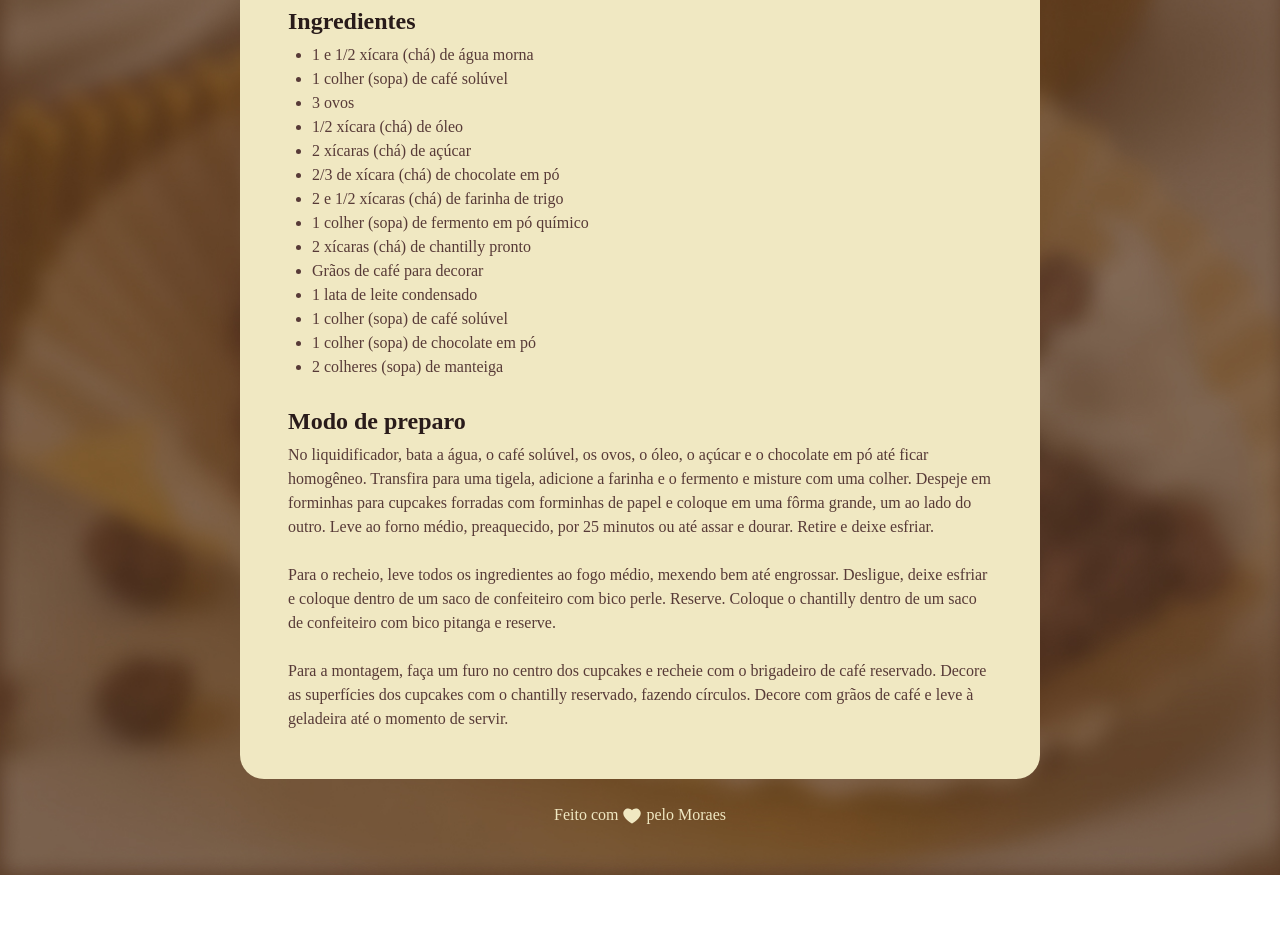
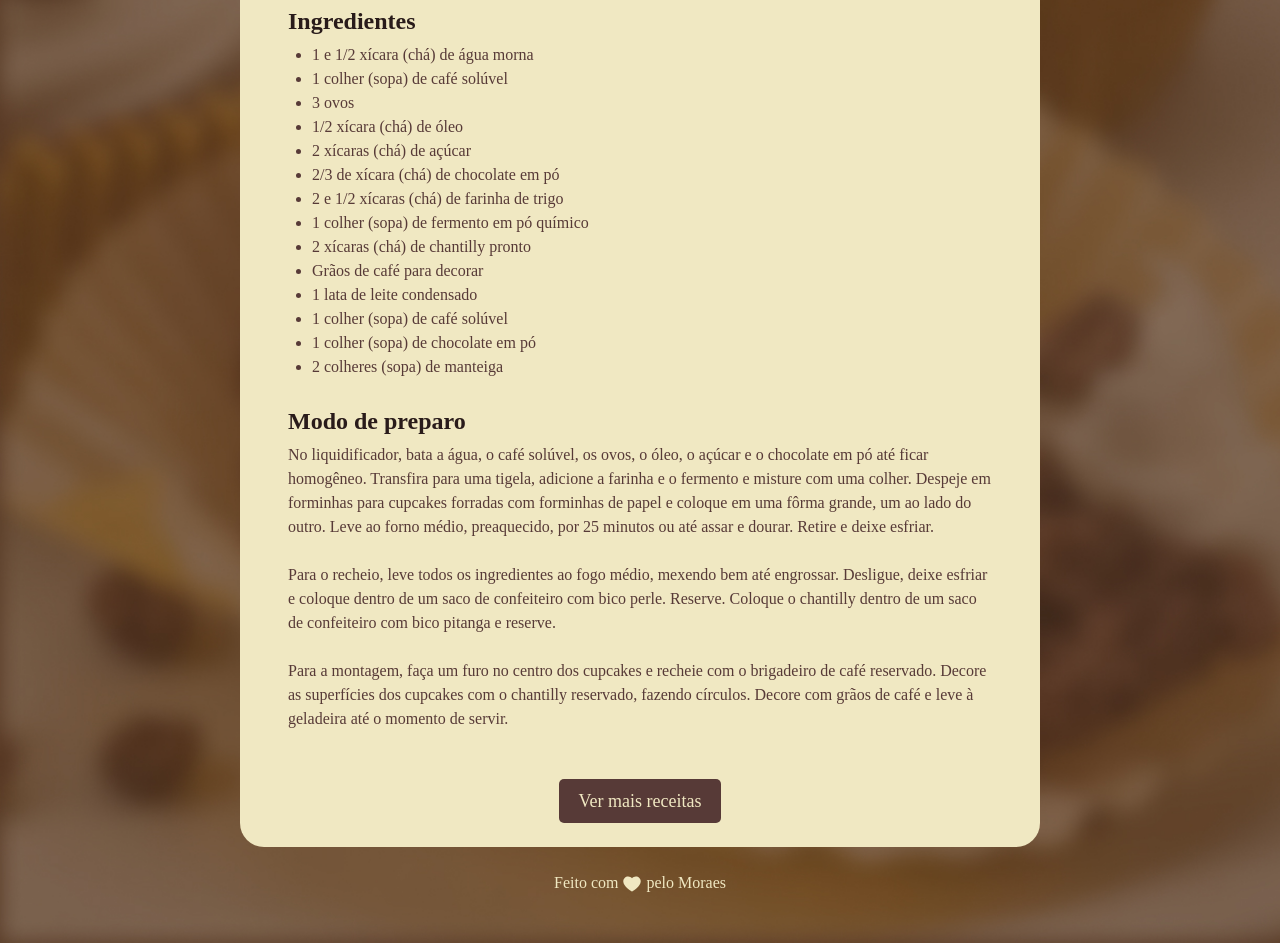
Before and after one commit to vinibmoraes/Projeto, a plain HTML site: page index.html in a window 1280 px wide. Shown: the part 720-1663 px from the top of the page. Before the commit the page ends 1595 px from the top, so only its background shows below. Drawn offline with Linux system fonts and the light colour scheme; a web font is replaced by a local one.

Commit message:
feat: Adicionar botão "Ver mais receitas" na página inicial

```diff
--- a/index.html
+++ b/index.html
@@ -79,6 +79,9 @@
           </p>
         </section>
       </main>
+      <section id="more-recipes">
+        <a href="Yago.html" class="button">Ver mais receitas</a>
+      </section>
     </div>
     <footer>
       Feito com <img class="heart-icon" src="assets/hearticon.svg" alt="ícone de coração" /> pelo Moraes
```
